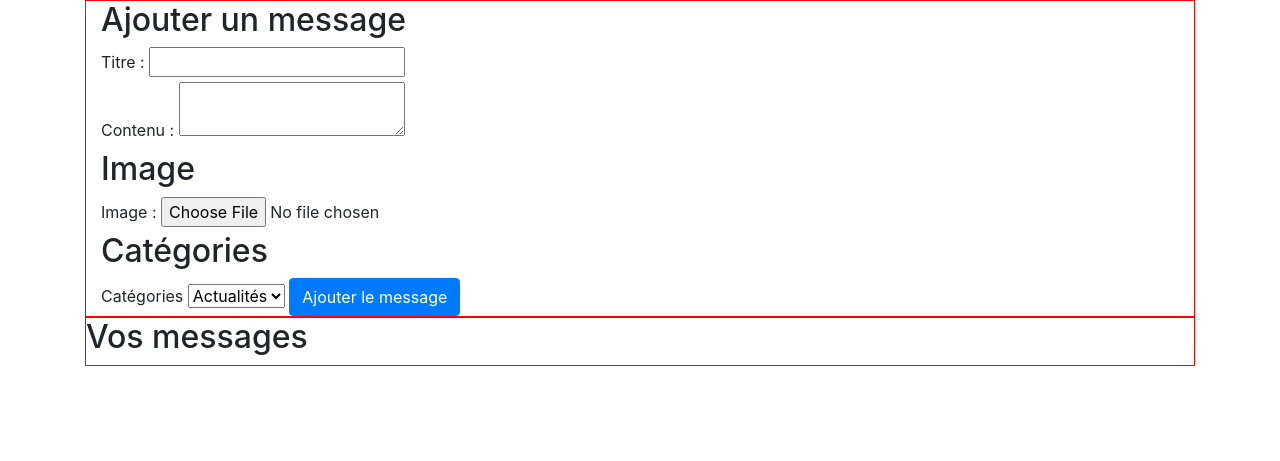
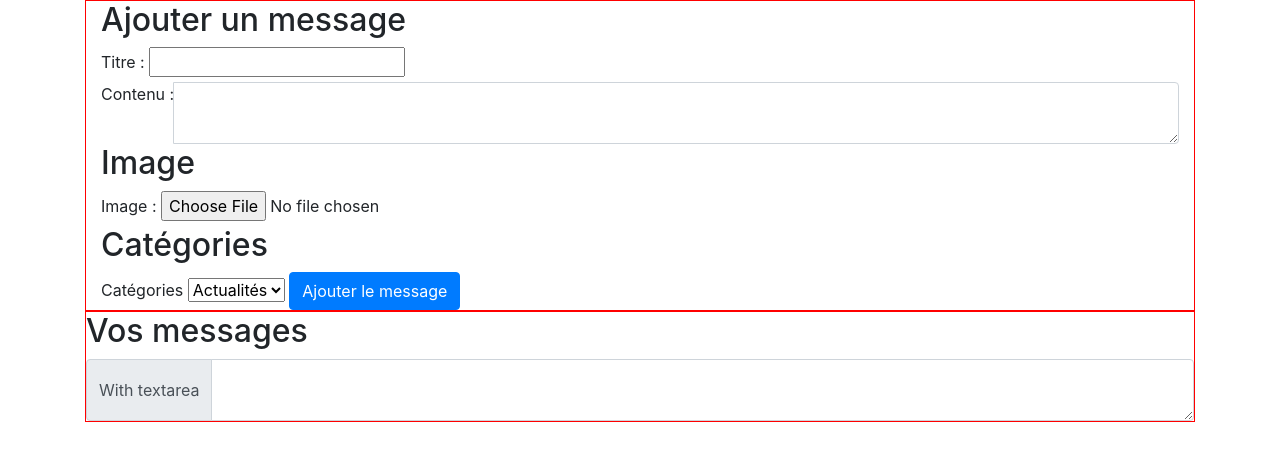
Before and after one commit to MM12300/Projet-3, a PHP site: page / in a window 1280 px wide. Shown: the top 461 px of the page. Run offline with PHP 8.4, Linux system fonts and the light colour scheme; data comes from the database, SQL or seed files in the repository; data that the repository does not hold is empty.

Commit message:
bootstraping

```diff
--- a/index.php
+++ b/index.php
@@ -349,9 +349,11 @@ if (isset($_GET['edit']) && !empty($_GET['edit'])) {
                         <label for="titre">Titre : </label>
                         <input type="text" id="titre" name="titre" value="<?= $title ?>">
                     </div>
-                    <div>
+                    <div class="input-group">
+                        <div class="input-group-prepend">
                         <label for="contenu">Contenu : </label>
-                        <textarea name="contenu" id="contenu"><?= $content ?></textarea>
+                        </div>
+                        <textarea class="form-control" name="contenu" id="contenu"><?= $content ?></textarea>
                     </div>
                     <h2>Image</h2>
                     <div>
@@ -434,7 +436,12 @@ if (isset($_GET['edit']) && !empty($_GET['edit'])) {
             </section>
             <?php endforeach; ?>
 
-
+            <div class="input-group">
+            <div class="input-group-prepend">
+            <span class="input-group-text">With textarea</span>
+    </div>
+  <textarea class="form-control" aria-label="With textarea"></textarea>
+</div>
 
 
         </section>
```
